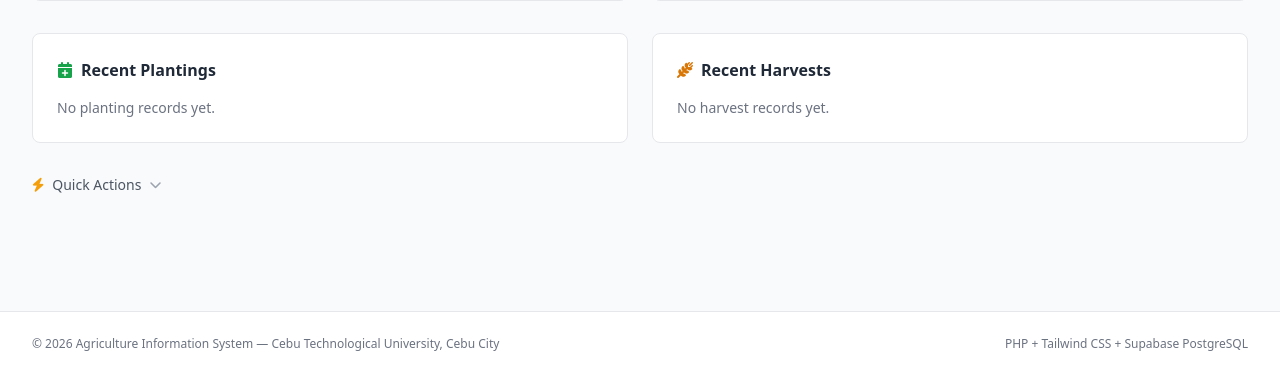
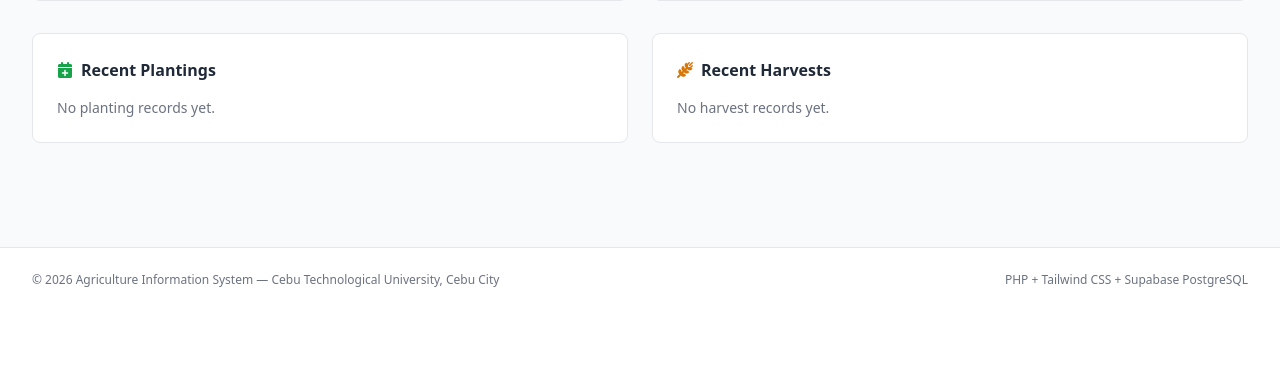
Before and after one commit to wrkean/ap3-agri-is, a PHP site: page / in a window 1280 px wide. Shown: the part 870-1246 px from the top of the page. After the commit the page ends 1157 px from the top, so only its background shows below. Run offline with PHP 8.4, Linux system fonts and the light colour scheme; the visitor is signed in with stand-in values (Sample User, id 1); some libraries are stand-ins or nearby versions.

Commit message:
fix: remove redundant quick actions (already in header nav)

```diff
--- a/index.php
+++ b/index.php
@@ -189,34 +189,7 @@ $pageTitle = 'Dashboard';
     </div>
 </div>
 
-<!-- Quick actions (collapsible) -->
-<details class="mb-8 fade-in group">
-    <summary class="cursor-pointer select-none flex items-center gap-2 text-sm font-medium text-gray-600 hover:text-gray-900 mb-3">
-        <i class="fa-solid fa-bolt text-amber-500"></i> Quick Actions
-        <i class="fa-solid fa-chevron-down text-xs text-gray-400 group-open:rotate-180 transition-transform"></i>
-    </summary>
-    <div class="grid grid-cols-2 sm:grid-cols-3 lg:grid-cols-6 gap-3">
-        <?php
-        $shortcuts = [
-            ['href' => '/farmers/index.php', 'icon' => 'fa-users', 'color' => 'bg-blue-100 text-blue-600', 'label' => 'Farmers'],
-            ['href' => '/farms/index.php', 'icon' => 'fa-seedling', 'color' => 'bg-purple-100 text-purple-600', 'label' => 'Farms'],
-            ['href' => '/crops/index.php', 'icon' => 'fa-carrot', 'color' => 'bg-green-100 text-green-600', 'label' => 'Crops'],
-            ['href' => '/planting/index.php', 'icon' => 'fa-calendar-check', 'color' => 'bg-orange-100 text-orange-600', 'label' => 'Planting'],
-            ['href' => '/harvest/index.php', 'icon' => 'fa-wheat-awn', 'color' => 'bg-red-100 text-red-600', 'label' => 'Harvest'],
-        ];
-        if (isAdmin()) {
-            $shortcuts[] = ['href' => '/reports/index.php', 'icon' => 'fa-chart-bar', 'color' => 'bg-indigo-100 text-indigo-600', 'label' => 'Reports'];
-        }
-        foreach ($shortcuts as $s): ?>
-            <a href="<?php echo $s['href']; ?>" class="flex flex-col items-center gap-1.5 p-3 rounded-lg border border-gray-200 bg-white hover:bg-gray-50 transition text-center">
-                <div class="<?php echo $s['color']; ?> w-9 h-9 rounded-lg flex items-center justify-center">
-                    <i class="fa-solid <?php echo $s['icon']; ?>"></i>
-                </div>
-                <span class="text-xs font-medium text-gray-700"><?php echo $s['label']; ?></span>
-            </a>
-        <?php endforeach; ?>
-    </div>
-</details>
+<!-- Quick actions removed — navigation is already available in the header nav bar -->
 
 <?php require_once __DIR__ . '/includes/footer.php'; ?>
 
```
